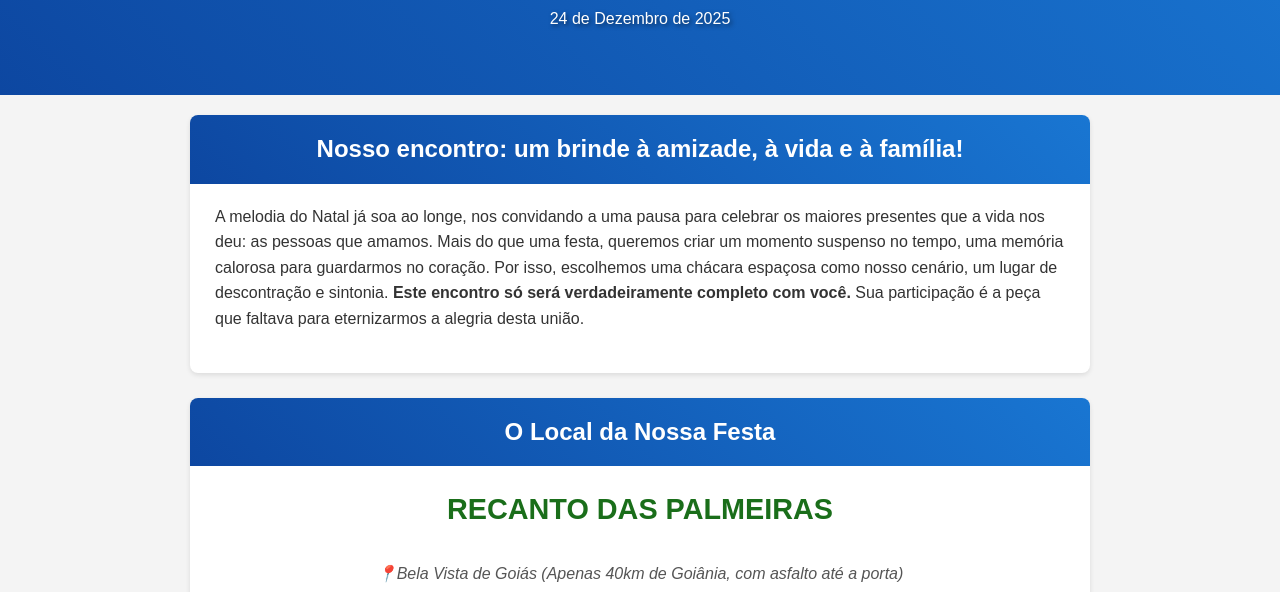
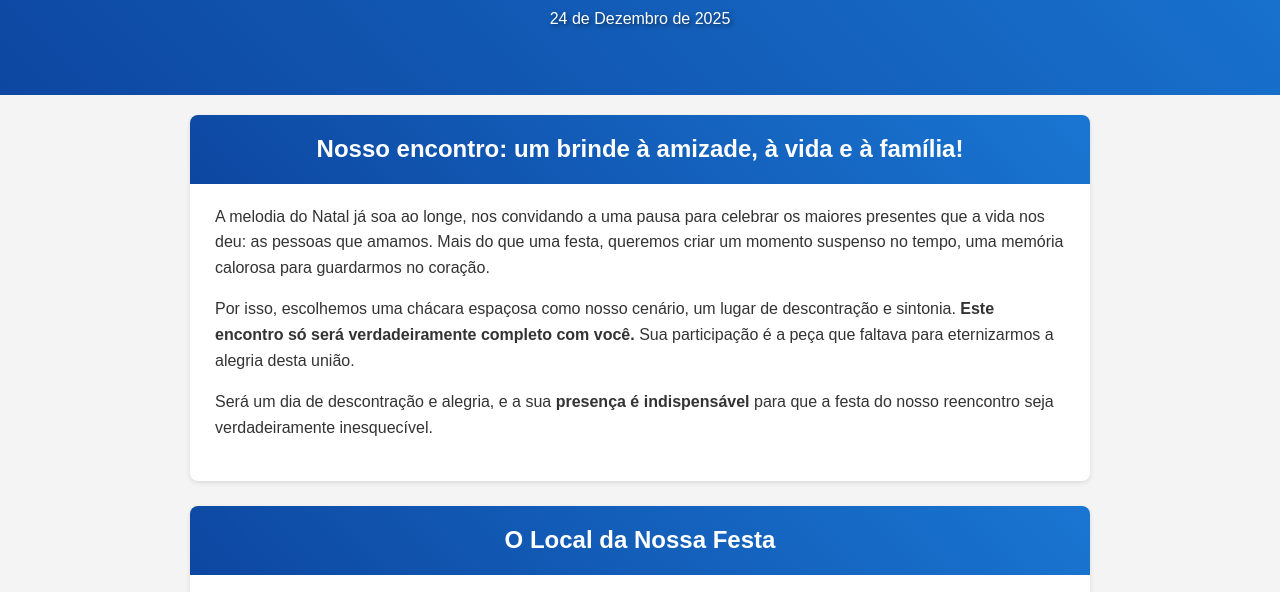
Before and after one commit to marco-egito/psimarco, a website: page index.html in a window 1280 px wide. Shown: the part 160-752 px from the top of the page. Drawn offline with Linux system fonts and the light colour scheme; no server answers.

Commit message:
Update index.html

```diff
--- a/index.html
+++ b/index.html
@@ -18,9 +18,9 @@
     <main class="container">
         <section id="intro">
             <h2>Nosso encontro: um brinde à amizade, à vida e à família!</h2>
-            <p>
-                A melodia do Natal já soa ao longe, nos convidando a uma pausa para celebrar os maiores presentes que a vida nos deu: as pessoas que amamos. Mais do que uma festa, queremos criar um momento suspenso no tempo, uma memória calorosa para guardarmos no coração. Por isso, escolhemos uma chácara espaçosa como nosso cenário, um lugar de descontração e sintonia. <strong>Este encontro só será verdadeiramente completo com você.</strong> Sua participação é a peça que faltava para eternizarmos a alegria desta união.
-            </p>
+            <p>A melodia do Natal já soa ao longe, nos convidando a uma pausa para celebrar os maiores presentes que a vida nos deu: as pessoas que amamos. Mais do que uma festa, queremos criar um momento suspenso no tempo, uma memória calorosa para guardarmos no coração.</p>
+            <p>Por isso, escolhemos uma chácara espaçosa como nosso cenário, um lugar de descontração e sintonia. <strong>Este encontro só será verdadeiramente completo com você.</strong> Sua participação é a peça que faltava para eternizarmos a alegria desta união.</p>
+            <p>Será um dia de descontração e alegria, e a sua <strong>presença é indispensável</strong> para que a festa do nosso reencontro seja verdadeiramente inesquecível.</p>
         </section>
 
         <section id="chacara">
```
